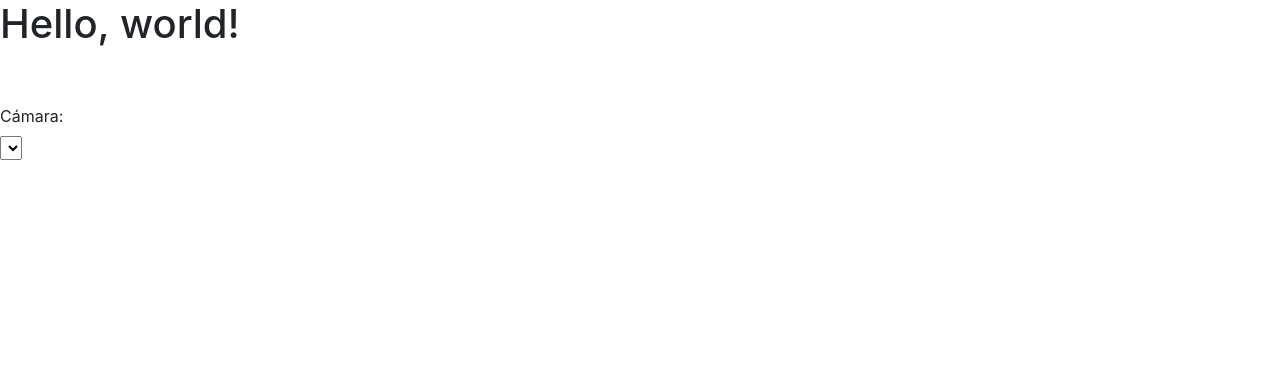
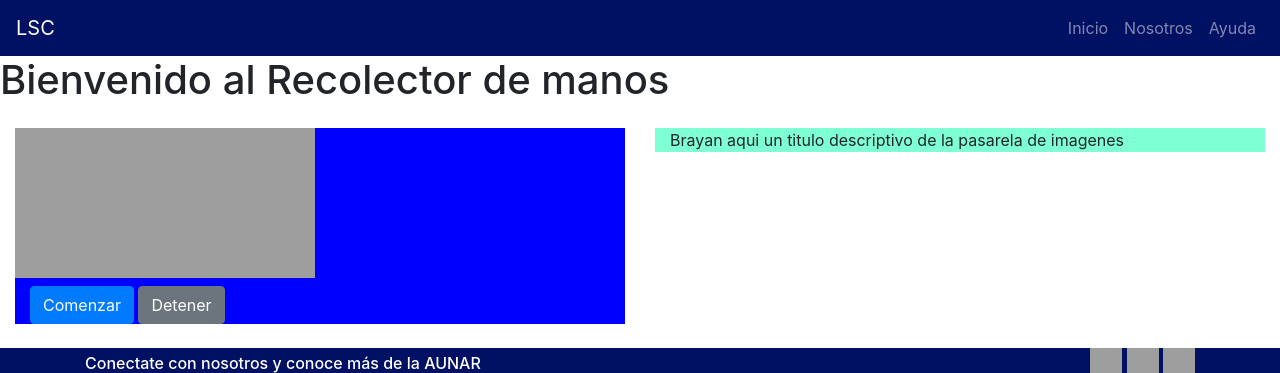
Before and after one commit to Proyecto-LSC/RecoleccionDatos_LSC, a Flask app: page /recolectorManos in a window 1280 px wide. Shown: the top 373 px of the page. Run offline with Flask 2, Linux system fonts and the light colour scheme; lists and menus that the app fills with data are empty; some libraries are stand-ins or nearby versions; grey boxes are pictures that could not be loaded.

Commit message:
templates

```diff
--- a/static/js/video2.js
+++ b/static/js/video2.js
@@ -1,20 +1,42 @@
-const  record = document.querySelector("#btnComenzarGrabacion");
-const  stop  = document.querySelector("#btnDetenerGrabacion");
-
+const record = document.querySelector("#btnComenzarGrabacion");
+const stop = document.querySelector("#btnDetenerGrabacion");
+const $duracion = document.querySelector("#duracion");
 var video = document.querySelector("#video");
 var canvas = document.querySelector("#canvas");
 
-        var constraints = { audio: false,  video: {width: 1280 ,   height: 720}};
+
+const segundosATiempo = numeroDeSegundos => {
+    let horas = Math.floor(numeroDeSegundos / 60 / 60);
+    numeroDeSegundos -= horas * 60 * 60;
+    let minutos = Math.floor(numeroDeSegundos / 60);
+    numeroDeSegundos -= minutos * 60;
+    numeroDeSegundos = parseInt(numeroDeSegundos);
+    if (horas < 10) horas = "0" + horas;
+    if (minutos < 10) minutos = "0" + minutos;
+    if (numeroDeSegundos < 10) numeroDeSegundos = "0" + numeroDeSegundos;
+
+    return `${horas}:${minutos}:${numeroDeSegundos}`;
+};
+var constraints = { audio: false, video: { width: 1280, height: 720 } };
 let chunks = [];
+let tiempoInicio, idIntervalo;
+const refrescar = () => {
+    $duracion.textContent = segundosATiempo((Date.now() - tiempoInicio) / 1000);
+}
+const comenzarAContar = () => {
+    tiempoInicio = Date.now();
+    idIntervalo = setInterval(refrescar, 500);
+};
 
 navigator.mediaDevices.getUserMedia(constraints)
-        .then(function(mediaStream){
+    .then(function (mediaStream) {
         video.srcObject = mediaStream;
         video.play();
-            var mediaRecorder = new MediaRecorder(mediaStream , {mimeType: "video/webm; codecs=vp9"});
-            record.onclick = function (){
+        var mediaRecorder = new MediaRecorder(mediaStream, { mimeType: "video/webm; codecs=vp9" });
+        record.onclick = function () {
             console.log("pi ti ");
             mediaRecorder.start();
+            comenzarAContar();
             console.log("hola");
             console.log(mediaRecorder.state);
             console.log("vhao");
@@ -22,10 +44,10 @@ var canvas = document.querySelector("#canvas");
             record.disabled = true;
         }
 
-            mediaRecorder.ondataavailable= function(e){
+        mediaRecorder.ondataavailable = function (e) {
             chunks.push(e.data);
         }
-            stop.onclick = function (){
+        stop.onclick = function () {
             mediaRecorder.stop();
             console.log(mediaRecorder.state);
             stop.disabled = true;
@@ -34,9 +56,9 @@ var canvas = document.querySelector("#canvas");
 
 
 
-            mediaRecorder.onstop = function(e){
-                const blobVideo = new Blob(chunks, {type: "video/webm"} );
-
+        mediaRecorder.onstop = function (e) {
+            const blobVideo = new Blob(chunks, { type: "video/webm" });
+            chunks=[];
             // Crear una URL o enlace para descargar
             const urlParaDescargar = URL.createObjectURL(blobVideo);
 
@@ -57,5 +79,6 @@ var canvas = document.querySelector("#canvas");
 
 
     }).catch(
-            function(err){
-                console.log(err.name + ": " + err.message);});
+        function (err) {
+            console.log(err.name + ": " + err.message);
+        });
--- /dev/null
+++ b/templates/Footer.html
@@ -0,0 +1,112 @@
+<!DOCTYPE html>
+<html lang="es">
+<head>
+    <meta charset="UTF-8">
+</head>
+<body>
+    <!--Footer-->
+  <footer class="page-footer unique-color-dark  text-white" style="background-color: #001063;">
+    <!-- Social buttons -->
+    <div class="primary-color">
+        <div class="container">
+            <!--Grid row-->
+            <div class="row  d-flex align-items-center">
+                <!--Grid column-->
+                <div class="col-md-6 col-lg-5 text-center text-md-left mb-4 mb-md-0">
+                    <h6 class="mb-0 white-text">Conectate con nosotros y conoce más de la AUNAR</h6>
+                </div>
+                <!--Grid column-->
+                <div class="col-md-6 col-lg-7 text-center text-md-right">
+                    <!--Facebook-->
+                    <a class="fb-ic ml-0">
+                        <i class="fab fa-facebook-f white-text ">
+                          <a href="http://www.facebook.com/aunarvillavo" target="_blank"><img alt="Siguenos en Facebook" src="https://lh6.googleusercontent.com/-CYt37hfDnQ8/T3nNydojf_I/AAAAAAAAAr0/P5OtlZxV4rk/s32/facebook32.png" width=32 height=32  /></a>
+                        </i>
+                    </a>
+                    <!--Twitter-->
+                    <a class="tw-ic">
+                        <i class="fab fa-twitter white-text ">
+                          <a href="http://twitter.com/@Aunar_Villao" target="_blank"><img src="https://lh6.googleusercontent.com/--aIk2uBwEKM/T3nN1x09jBI/AAAAAAAAAs8/qzDsbw3kEm8/s32/twitter32.png" width=32 height=32 alt="Síguenos en Twitter" /></a>
+                        </i>
+                    </a>
+                    <!--Instagram-->
+                    <a class="ins-ic">
+                        <i class="fab fa-instagram white-text ">
+                          <a href="https://www.instagram.com/aunarvillavo" target="_blank"><img alt="Siguenos en Blogger" src="https://lh5.googleusercontent.com/-vBqtz2iv2BE/UIqE3LQyFMI/AAAAAAAABgA/TJ4W-vIBjsc/s32/instagram32.png" width=32 height=32  /></a>
+                        </i>
+                    </a>
+                </div>
+                <!--Grid column-->
+
+            </div>
+            <!--Grid row-->
+        </div>
+    </div>
+    <!-- Social buttons -->
+  <!--Footer Links-->
+  <div class="container mt-2 mb-4 text-center text-md-left">
+    <div class="row mt-3">
+
+        <!--First column-->
+        <div class="col-md-4 col-lg-4 col-xl-4 ">
+          <h6 class="text-uppercase font-weight-bold">
+            <strong>Responsable Legal</strong>
+          </h6>
+            <hr class="deep-purple accent-2 mb-4 mt-0 d-inline-block mx-auto" style="width: 60px;">
+            <div class="row">
+              <div class="col-12 " >
+                <img src="{{ url_for('static', filename='/Img/AUNAR/Insor.png')}}" style="padding-right: 8px; width: 150px;">
+                <img src="{{ url_for('static', filename='/Img/AUNAR/escudo_colombia.png')}}" style="width: 80px;">
+              </div>
+            </div>
+        </div>
+        <!--/.First column-->
+
+        <!--Second column-->
+        <div class="col-md-4 col-lg-4 col-xl-4 mx-auto  ">
+            <h6 class="text-uppercase font-weight-bold">
+                <strong>Nosotros</strong>
+            </h6>
+            <hr class="deep-purple accent-2  mt-0 d-inline-block mx-auto" style="width: 60px;">
+            <div class="row">
+              <div class="col-3" style="padding-right: 0%;">
+                <img src="{{ url_for('static', filename='/Img/AUNAR/casa.png')}}" style="width: 40px;">
+
+              </div>
+              <div class="col-9" style="align-items: flex-start ; padding-left: 0%;">
+                <img src="{{ url_for('static', filename='/Img/AUNAR/Direccion.png')}}" style="width: 250px;">
+              </div>
+            </div>
+        </div>
+        <!--/.Second column-->
+        <!--Third column-->
+        <div class="col-md-4 col-lg-4 col-xl-4 px-4">
+            <h6 class="text-uppercase font-weight-bold">
+                <strong>Contact</strong>
+            </h6>
+            <hr class="deep-purple accent-2  mt-0 d-inline-block mx-auto" style="width: 60px;">
+            <div class="row">
+              <div class="col-4">
+                <img src="{{ url_for('static', filename='/Img/AUNAR/aunar_logo.png')}}" style="width: 90px;">
+              </div>
+              <div class="col-8">
+                <p><i class="fas fa-home  "></i> Villavicencio, Colombia.</p>
+                <p><i class="fas fa-print "></i> SESIA@gmail.com</p>
+              </div>
+            </div>
+
+        </div>
+        <!--/.Third column-->
+
+    </div>
+  </div>
+  <!--/.Footer Links-->
+
+    <!-- Copyright -->
+    <div class="footer-copyright text-center py-0">© 2018 Copyright:
+      <a href="http://www.aunarvillavicencio.edu.co/pagina/"> Aunar Villavicencio</a>
+    </div>
+    <!-- Copyright -->
+  </footer>
+</body>
+</html>
--- /dev/null
+++ b/templates/Navbar.html
@@ -0,0 +1,23 @@
+<!DOCTYPE html>
+<html lang="es">
+<head>
+    <meta charset="UTF-8">
+    <nav class="navbar navbar-expand-lg navbar-dark " style="background-color: #001063;" >
+        <a class="navbar-brand" href="/Home_LSC" >LSC</a>
+        <button class="navbar-toggler" type="button" data-toggle="collapse" data-target="#navbarNavAltMarkup" aria-controls="navbarNavAltMarkup" aria-expanded="false" aria-label="Toggle navigation">
+          <span class="navbar-toggler-icon"></span>
+        </button>
+        <div class="collapse navbar-collapse" id="navbarNavAltMarkup"  >
+          <div class="navbar-nav  ml-auto"  style="text-align: left;">
+            <a class="nav-item nav-link {{ estado1 }}" href="/">Inicio </a>
+            <a class="nav-item nav-link {{ estado2 }}" href="/nosotros" >Nosotros</a>
+            <a class="nav-item nav-link {{ estado3 }}" href="/ayuda">Ayuda</a>
+          </div>
+        </div>
+      </nav>
+
+</head>
+<body>
+
+</body>
+</html>
--- a/templates/recolectorManos.html
+++ b/templates/recolectorManos.html
@@ -4,45 +4,81 @@
     <!-- Required meta tags -->
     <meta charset="utf-8">
     <meta name="viewport" content="width=device-width, initial-scale=1, shrink-to-fit=no">
+    <!-- Header -->
+	  {% include "Navbar.html" %}
+	  <!-- Header -->
 
     <!-- Bootstrap CSS -->
     <link rel="stylesheet" href="https://stackpath.bootstrapcdn.com/bootstrap/4.5.2/css/bootstrap.min.css" integrity="sha384-JcKb8q3iqJ61gNV9KGb8thSsNjpSL0n8PARn9HuZOnIxN0hoP+VmmDGMN5t9UJ0Z" crossorigin="anonymous">
+    <!-- CSS MAIN-->
+    <link rel="stylesheet" type="text/css" href="{{ url_for('static', filename='css/mainEstilos.css')}}"/>
+    <title>Recolector de Manos</title>
+  </head>
 
-    <title>Hello, world!</title>
-  </head>
   <body>
-    <h1>Hello, world!</h1>
+
+      <h1>Bienvenido al Recolector de manos</h1>
 
 
-    <div>
-        <br><br>
-        <label for="dispositivosDeVideo">Cámara:</label><br>
-        <select name="dispositivosDeVideo" id="dispositivosDeVideo"></select>
-        <br><br>
-        <center><video  id="video"></video></center>
 
-        <br><br>
-        <p id="duracion"></p>
-        <br>
-        <button id="btnComenzarGrabacion">Comenzar</button>
-        <button id="btnDetenerGrabacion">Detener</button>
-    </div>
-    <div class="container">
+
+    <div class="container-fluid mt-4 mb-4 ">
       <div class="row">
-        <div class="col-12">
-          <canvas id="video2" width="720" height="720"></canvas>
+        <div class="col-6">
+          <div class="container-fluid" style="background-color: blue;">
+            <div class="row">
+              <div class="col-12" style="padding-left: 0px;">
+                <video  id="video"  class="float-left" style="background-image: url('static/img/aunar/aunar_logo.png') ; "></video>
+                <p id="duracion"></p>
+              </div>
+              <div class="col-12 mt-2">
+                <button  type="button" class="btn btn-primary" id="btnComenzarGrabacion">Comenzar</button>
+                <button type="button" class="btn btn-secondary" id="btnDetenerGrabacion">Detener</button>
+              </div>
+            </div>
+          </div>
+
+
+        </div>
+        <div class="col-6 ">
+          <div class="container-fluid " style="background-color: aquamarine; ">
+            <div class="row">
+              <div class="col-12">
+                Brayan aqui un titulo descriptivo de la pasarela de imagenes
+              </div>
+            </div>
+          </div>
+
         </div>
       </div>
     </div>
 
 
 
-    <script src="/static/js/video2.js"></script>
+
+
+
+
+
+
+
+
+
+
+
+    <div class=" mt-4">
+      {% include "Footer.html" %}
+    </div>
+    <!-- Footer -->
+
+	  <!-- Footer -->
 
     <!-- Optional JavaScript -->
     <!-- jQuery first, then Popper.js, then Bootstrap JS -->
     <script src="https://code.jquery.com/jquery-3.5.1.slim.min.js" integrity="sha384-DfXdz2htPH0lsSSs5nCTpuj/zy4C+OGpamoFVy38MVBnE+IbbVYUew+OrCXaRkfj" crossorigin="anonymous"></script>
     <script src="https://cdn.jsdelivr.net/npm/popper.js@1.16.1/dist/umd/popper.min.js" integrity="sha384-9/reFTGAW83EW2RDu2S0VKaIzap3H66lZH81PoYlFhbGU+6BZp6G7niu735Sk7lN" crossorigin="anonymous"></script>
     <script src="https://stackpath.bootstrapcdn.com/bootstrap/4.5.2/js/bootstrap.min.js" integrity="sha384-B4gt1jrGC7Jh4AgTPSdUtOBvfO8shuf57BaghqFfPlYxofvL8/KUEfYiJOMMV+rV" crossorigin="anonymous"></script>
+    <script src="/static/js/video2.js"></script>
+
   </body>
 </html>
```
Also changed, not shown: static/css/mainEstilos.css (added, +171 -0 lines). Lines whose indentation alone changed are shown as unchanged.
